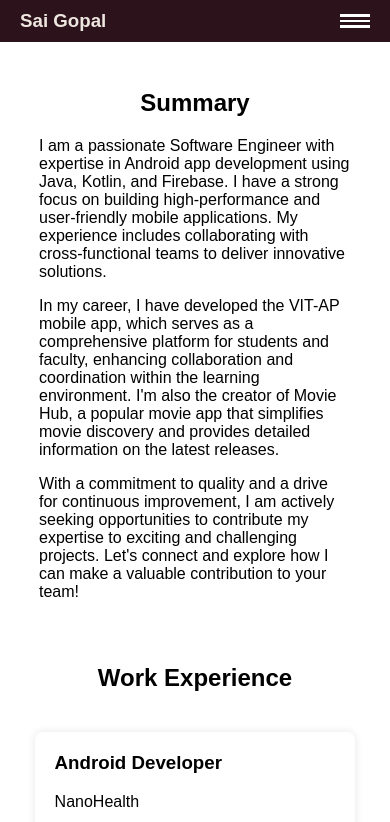
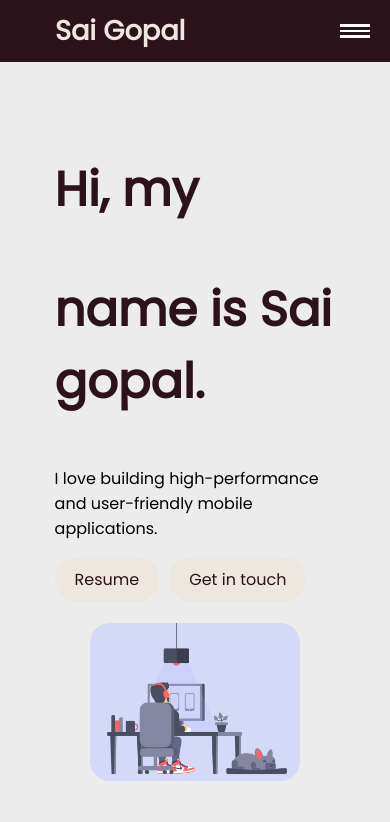
Before and after one commit to sai123gopal/sai_gopal_resume, a website: page html/index.html in a window 390 px wide. Shown: the top 822 px of the page. Drawn offline with Linux system fonts and the light colour scheme.

Commit message:
added social media links and rerume

```diff
--- a/html/index.html
+++ b/html/index.html
@@ -1,12 +1,18 @@
 <!DOCTYPE html>
 <html lang="en">
+
 <head>
     <meta charset="UTF-8">
     <meta name="viewport" content="width=device-width, initial-scale=1.0">
     <title>Sai Gopal - Resume</title>
+    <link rel="preconnect" href="https://fonts.googleapis.com">
+    <link rel="preconnect" href="https://fonts.gstatic.com" crossorigin>
+    <link href="https://fonts.googleapis.com/css2?family=Poppins&display=swap" rel="stylesheet">
+    <link rel=”stylesheet” href=”https://cdnjs.cloudflare.com/ajax/libs/font-awesome/4.7.0/css/font-awesome.min.css”>
     <link rel="stylesheet" href="styles.css"> <!-- Link to your CSS file -->
     <script src="scripts.js"></script>
 </head>
+
 <body>
     <header>
         <nav>
@@ -17,7 +23,7 @@
                 <div class="bar"></div>
             </div>
             <ul class="main-menu">
-                <li><a href="#summary">Summary</a></li>
+                <li><a href="#experience">Work</a></li>
                 <li><a href="#projects">Projects</a></li>
                 <li><a href="#skills">Skills</a></li>
                 <li><a href="#achievements">Achievements</a></li>
@@ -30,10 +36,10 @@
     <!-- Full-Screen Dialog (hidden by default) -->
     <div class="full-screen-dialog" id="full-screen-dialog">
         <div class="dialog-content">
-        <span class="close" id="close-full-screen-dialog" >&times;</span>
+            <span class="close" id="close-full-screen-dialog">&times;</span>
             <!-- Dialog content goes here -->
             <ul class="dialog-menu">
-            <li class="dialog-card"><a href="#summary">Summary</a></li>
+                <li class="dialog-card"><a href="#experience">Work</a></li>
                 <li class="dialog-card"><a href="#projects">Projects</a></li>
                 <li class="dialog-card"><a href="#skills">Skills</a></li>
                 <li class="dialog-card"><a href="#achievements">Achievements</a></li>
@@ -42,11 +48,40 @@
         </div>
     </div>
 
-    <section id="summary" class="summary fade-in" >
-        <h2>Summary</h2>
-        <p>I am a passionate Software Engineer with expertise in Android app development using Java, Kotlin, and Firebase. I have a strong focus on building high-performance and user-friendly mobile applications. My experience includes collaborating with cross-functional teams to deliver innovative solutions.</p>
-        <p>In my career, I have developed the VIT-AP mobile app, which serves as a comprehensive platform for students and faculty, enhancing collaboration and coordination within the learning environment. I'm also the creator of Movie Hub, a popular movie app that simplifies movie discovery and provides detailed information on the latest releases.</p>
-        <p>With a commitment to quality and a drive for continuous improvement, I am actively seeking opportunities to contribute my expertise to exciting and challenging projects. Let's connect and explore how I can make a valuable contribution to your team!</p>
+    <section id="summary" class="summary fade-in">
+
+        <section class="summary-left">
+            <h1>Hi, my</h1>
+            <h1>name is Sai gopal.</h1>
+            <p>I love building high-performance and user-friendly mobile applications.</p>
+            <div class="get-in-touch">
+                <div class="skills-chip">
+                    <a href="https://drive.google.com/file/d/1wsy57gp8tG5Rm5aOjpP_-p2q-7y7cKt6/view?usp=sharing">
+                    <p>Resume</p>
+                    </a>
+                </div>
+                <div class="skills-chip">
+                    <a href="#contact">
+                    <p>Get in touch</p>
+                    </a>
+                </div>
+            </div>
+        </section>
+        <section class="summary-right">
+            <img src="images/Designer.gif">
+        </section>
+
+        <!-- <h2>Summary</h2>
+        <p>I am a passionate Software Engineer with expertise in Android app development using Java, Kotlin, and
+            Firebase. I have a strong focus on building high-performance and user-friendly mobile applications. My
+            experience includes collaborating with cross-functional teams to deliver innovative solutions.</p>
+        <p>In my career, I have developed the VIT-AP mobile app, which serves as a comprehensive platform for students
+            and faculty, enhancing collaboration and coordination within the learning environment. I'm also the creator
+            of Movie Hub, a popular movie app that simplifies movie discovery and provides detailed information on the
+            latest releases.</p>
+        <p>With a commitment to quality and a drive for continuous improvement, I am actively seeking opportunities to
+            contribute my expertise to exciting and challenging projects. Let's connect and explore how I can make a
+            valuable contribution to your team!</p> -->
     </section>
 
     <section id="experience" class=".fade-in">
@@ -60,7 +95,8 @@
                 <p>NanoHealth</p>
                 <p>06/2023 - Present, Hyderabad</p>
                 <ul>
-                    <li>Proficiently implemented MVVM architecture for improved app performance and maintainability.</li>
+                    <li>Proficiently implemented MVVM architecture for improved app performance and maintainability.
+                    </li>
                     <li>Successfully integrated REST APIs using Retrofit, enhancing app efficiency.</li>
                     <li>Integrated Firebase Cloud Messaging (FCM) for effective communication.</li>
                 </ul>
@@ -95,9 +131,11 @@
                         <p>Java</p>
                     </div>
                      </div> -->
-                <img src="images/vitap.webp" alt="VIT-AP Image" >
-                <h3><a href="https://play.google.com/store/apps/details?id=com.collage.vit_ap&hl=en_US&gl=US">VIT-AP Mobile App</a></h3>
-                <p>VIT-AP Mobile App for students and faculty. Enhancing collaboration and coordination within the learning environment.</p>
+                <img src="images/vitap.webp" alt="VIT-AP Image">
+                <h3><a href="https://play.google.com/store/apps/details?id=com.collage.vit_ap&hl=en_US&gl=US">VIT-AP
+                        Mobile App</a></h3>
+                <p>VIT-AP Mobile App for students and faculty. Enhancing collaboration and coordination within the
+                    learning environment.</p>
 
                 <div class="skills-chip-container">
                     <div class="skills-chip">
@@ -119,7 +157,8 @@
             <div class="project-card" onclick="openProjectDialog(1)">
                 <img src="images/immigpt.webp" alt="immigpt">
                 <h3><a href="https://play.google.com/store/apps/details?id=com.etuloverduolc.immigpt">ImmiGPT</a></h3>
-                <p>"ImmiGPT" is a cutting-edge app powered by advanced artificial intelligence that specializes in addressing all types of immigration questions.</p>
+                <p>"ImmiGPT" is a cutting-edge app powered by advanced artificial intelligence that specializes in
+                    addressing all types of immigration questions.</p>
                 <div class="skills-chip-container">
                     <div class="skills-chip">
                         <p>Flutter</p>
@@ -140,7 +179,8 @@
             <div class="project-card" onclick="openProjectDialog(2)">
                 <img src="images/github_icon.png" alt="Movie Hub Image">
                 <h3><a href="https://github.com/sai123gopal/productsApp">Products App</a></h3>
-                <p>A Kotlin-based app using Data Binding, MVVM, and Retrofit for easy product management. Upload, edit, and view product listings.</p>
+                <p>A Kotlin-based app using Data Binding, MVVM, and Retrofit for easy product management. Upload, edit,
+                    and view product listings.</p>
                 <div class="skills-chip-container">
                     <div class="skills-chip">
                         <p>Kotlin</p>
@@ -161,7 +201,8 @@
             <!-- Project Card: Black Browser -->
             <div class="project-card" onclick="openProjectDialog(3)">
                 <img src="images/black br.webp" alt="Black Browser Image">
-                <h3><a href="https://play.google.com/store/apps/details?id=com.saigopal.browser&hl=en_US&gl=US">Black Browser: Simple & Fast</a></h3>
+                <h3><a href="https://play.google.com/store/apps/details?id=com.saigopal.browser&hl=en_US&gl=US">Black
+                        Browser: Simple & Fast</a></h3>
                 <p>A minimalist and high-speed web browser with a user-friendly interface and advanced features.</p>
 
                 <div class="skills-chip-container">
@@ -268,14 +309,16 @@
             <li class="achievement">
                 <h3>Third Prize Winner in InnoApp Contest</h3>
                 <p>October 2021</p>
-                <p>Received the third prize in the InnoApp Contest for innovative contributions to mobile app development.</p>
+                <p>Received the third prize in the InnoApp Contest for innovative contributions to mobile app
+                    development.</p>
             </li>
 
             <!-- Achievement 2 -->
             <li class="achievement">
                 <h3>Top 20 in All-India Flipr Hackathon 4.0</h3>
                 <p>March 2020</p>
-                <p>Ranked among the top 20 participants in the All-India Flipr Hackathon 4.0, showcasing problem-solving skills and technical prowess.</p>
+                <p>Ranked among the top 20 participants in the All-India Flipr Hackathon 4.0, showcasing problem-solving
+                    skills and technical prowess.</p>
             </li>
 
             <!-- Add more achievements as needed -->
@@ -298,9 +341,28 @@
     </section>
     <!-- Add more sections as needed -->
 
+    <section id="social-media">
+        <h2>Follow Me on Social Media</h2>
+        <div class="social-icons">
+          <a href="https://github.com/sai123gopal" target="_blank">
+            <img src="images/github_icon_small.png" alt="GitHub" title="GitHub">
+          </a>
+          <a href="https://www.linkedin.com/in/sai-gopal-384743186/" target="_blank">
+            <img src="images/linked_in_icon.png" alt="LinkedIn" title="LinkedIn">
+          </a>
+          <a href="https://www.instagram.com/saigopal_sai/" target="_blank">
+            <img src="images/instagram_icon.png" alt="Instagram" title="Instagram">
+          </a>
+          <!-- <a href="https://twitter.com/yourtwitter" target="_blank">
+            <img src="images/twitter_icon.png" alt="Twitter" title="Twitter">
+          </a> -->
+        </div>
+      </section>
 
-    <footer >
+
+    <footer>
         <p>&copy; 2023 Sai Gopal</p>
     </footer>
 </body>
+
 </html>
--- a/html/scripts.js
+++ b/html/scripts.js
@@ -6,8 +6,16 @@ document.addEventListener('DOMContentLoaded', function () {
     const projectCard = document.getElementById('project-card');
     const dialogCards = document.querySelectorAll('.dialog-card');
     const scrollToTopLink  = document.getElementById('scroll-to-top');
+    const sections = document.querySelectorAll('.fade-in');
+    const socialIcons = document.querySelectorAll('.social-icons a');
 
-    const sections = document.querySelectorAll('.fade-in');
+    socialIcons.forEach(function (icon) {
+      icon.addEventListener('click', function (e) {
+        e.preventDefault();
+        const url = icon.getAttribute('href');
+        window.open(url, '_blank');
+      });
+    });
 
     function checkScroll() {
         sections.forEach(section => {
--- a/html/styles.css
+++ b/html/styles.css
@@ -4,13 +4,14 @@ html {
 }
 
 body {
-  font-family: Arial, sans-serif;
   margin: 0;
   padding: 0;
+  font-family: 'Poppins', sans-serif;
+  background-color: #ececec;
 }
 
 section{
-  padding-top: 7%;
+  padding-top: 6%;
 }
 /* Updated CSS for Header and Side Menu */
 header {
@@ -29,12 +30,24 @@ a{
   color: #2C121B;
 }
 
+.skills-chip a:hover{
+  color: #ececec;
+  text-decoration: none;
+}
+
+.skills-chip a{
+  text-decoration: none;
+}
+
 header h3 {
   margin: 0;
+  font-size: 1.7rem;
+  margin-left: 10%;
   order: 1; /* To place the name on the right */
 }
 
 nav {
+  justify-content: space-around;
   display: flex;
   align-items: center;
   order: 2; /* To place the menu on the left */
@@ -143,7 +156,7 @@ nav {
   margin: 3px 0;
 }
 /* Media Query for Small Screens */
-@media screen and (max-width: 768px) {
+@media screen and (max-width: 750px) {
   /* Show the menu icon on small screens */
   .mobile-menu-icon {
       display: block;
@@ -160,6 +173,33 @@ nav {
     text-align: center;
     justify-self: center;
     position:absolute;
+  }
+
+  .summary{
+    align-items: center;
+    flex-direction: column;
+    display:block;
+    justify-content:none ;
+  }
+
+  .summary h1{
+    font-size: 10px;
+    color: #2C121B;
+  }
+
+  .summary-left{
+    max-width: 80%;
+  }
+
+  .summary-right{
+    max-width: 100%;
+    align-items: center;
+    display: flex;
+    justify-content: center ;
+  }
+
+  .summary-right img{
+    border-radius: 0px;
   }
 
   /* Hide the main menu on small screens */
@@ -213,17 +253,47 @@ nav {
 
 }
 
-
 .summary{
-  max-width: 1000px;
   text-align: left;
   margin-left: auto;
-  width: 80%;
+  width: 90%;
   margin-right: auto;
-  flex: auto;
+  flex: content;
+  display: flex;
+  justify-content: space-between;
   align-items: center;
 }
 
+.summary left{
+  max-width: 50%;
+}
+
+.summary right{
+  max-width: 50%;
+}
+
+.summary img{
+  float: right;
+  margin-right: 0px;
+  max-width: 60%;
+  border-radius: 20px;
+}
+
+.get-in-touch{
+  border-radius: 20px;
+  gap: 10px;
+  display: flex;
+  align-items:start;
+  cursor: pointer;
+  transition: background-color 0.3s ease;
+}
+
+.summary h1{
+  position: relative;
+  display: flex;
+   font-size: 48px;
+  color: #2C121B;
+}
 
 /* Centered and vertically aligned Work Experience section */
 #experience {
@@ -303,6 +373,7 @@ nav {
   height: auto;
   height: 100px;
   align-self: center;
+  border-radius: 10px;
   width: 100px;
   margin-bottom: 10px;
 }
@@ -328,7 +399,6 @@ nav {
 .project-card-chip {
   background-color: #2C121B; /* Light color */
   border-radius: 20px;
-  padding: 10px 20px; /* Adjust padding as needed */
   display: flex;
   align-items: center;
   cursor: pointer;
@@ -451,6 +521,8 @@ h2{
   list-style-type: none;
   padding: 5%;
   display: flex;
+  align-items: center;
+  align-self: centerx;
   flex-wrap: wrap;
   justify-content: center; /* Center horizontally */
   gap: 20px; /* Add horizontal margin */
@@ -459,6 +531,7 @@ h2{
 .achievement {
   background-color: #ffffff;
   border-radius: 8px;
+  align-items: center;
   box-shadow: 0 0 8px rgba(0, 0, 0, 0.1);
   padding: 20px;
   margin-bottom: 20px;
@@ -531,6 +604,38 @@ h2{
 }
 
 
+#social-media {
+  text-align: center;
+  padding: 20px;
+}
+
+.social-icons {
+  display: flex;
+  justify-content: center;
+  align-items: center;
+  gap: 20px;
+}
+
+.social-icons a {
+  display: block;
+  transition: transform 0.2s, filter 0.2s;
+  width: 50px; /* Set a fixed width */
+  height: 50px; /* Set a fixed height */
+  overflow: hidden; /* Hide any excess image content */
+}
+
+.social-icons img {
+  width: 100%; /* Ensure the image occupies the full width of its container */
+  height: 100%; /* Ensure the image occupies the full height of its container */
+  object-fit: cover; /* Maintain aspect ratio while covering the container */
+}
+
+.social-icons a:hover {
+  transform: scale(1.1);
+  filter: brightness(1.2);
+}
+
+
 footer {
   background-color: #2C121B; /* Primary color from your palette */
   color: #EEE7DF; /* Light color from your palette */
```
Also changed, not shown: html/images/Designer.gif (added), html/images/github_icon_small.png (added), html/images/instagram_icon.png (added), html/images/linked_in_icon.png (added), html/images/twitter_icon.png (added). Lines whose indentation alone changed are shown as unchanged.
